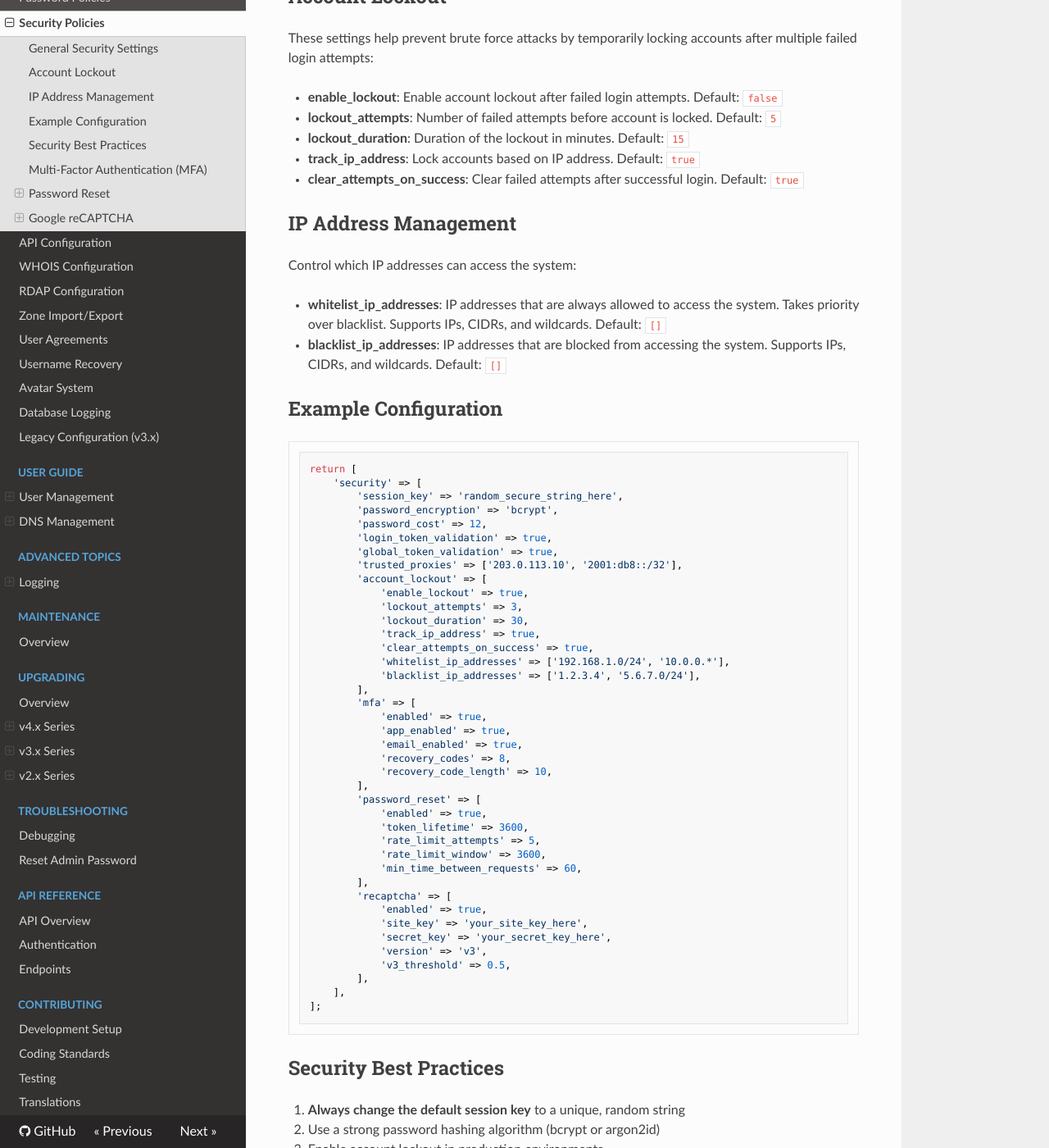
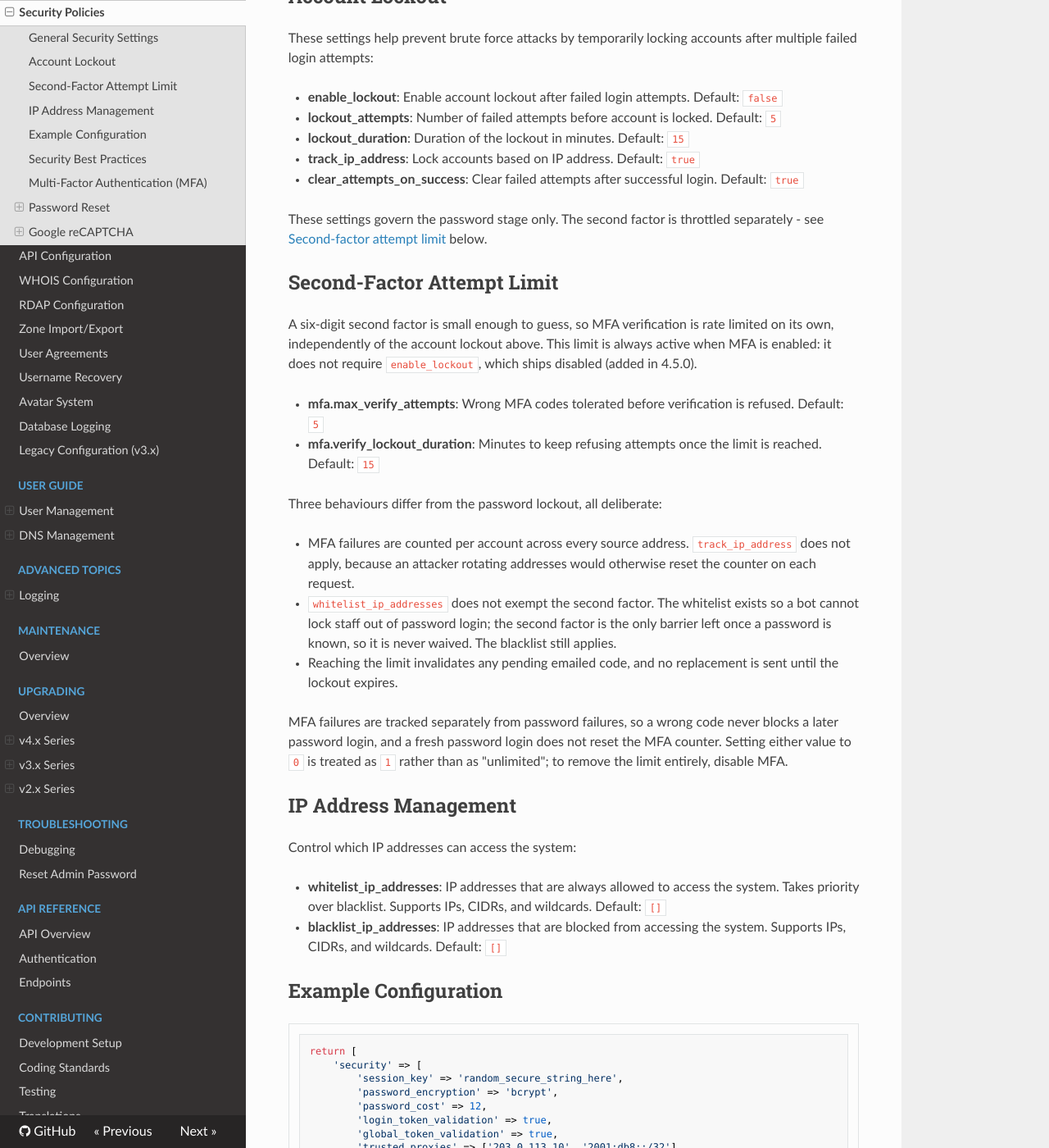
Before and after one commit to poweradmin/poweradmin-docs, an MkDocs documentation site: the page built from docs/configuration/security-policies.md, in a window 1280 px wide and 1400 px high, scrolled down 665 px. Shown: the whole window at 82% size. Built offline with MkDocs 1.6.1, drawn with Linux system fonts in a browser that asks for light colours; nearby versions of some CDN libraries; some of the changed text lies outside the part shown.

Commit message:
docs(security): document the second-factor attempt limit and its two new settings

```diff
--- a/docs/configuration/security-policies.md
+++ b/docs/configuration/security-policies.md
@@ -20,6 +20,23 @@ These settings help prevent brute force attacks by temporarily locking accounts
 - **lockout_duration**: Duration of the lockout in minutes. Default: `15`
 - **track_ip_address**: Lock accounts based on IP address. Default: `true`
 - **clear_attempts_on_success**: Clear failed attempts after successful login. Default: `true`
+
+These settings govern the password stage only. The second factor is throttled separately - see [Second-factor attempt limit](#second-factor-attempt-limit) below.
+
+## Second-Factor Attempt Limit
+
+A six-digit second factor is small enough to guess, so MFA verification is rate limited on its own, independently of the account lockout above. This limit is always active when MFA is enabled: it does not require `enable_lockout`, which ships disabled (added in 4.5.0).
+
+- **mfa.max_verify_attempts**: Wrong MFA codes tolerated before verification is refused. Default: `5`
+- **mfa.verify_lockout_duration**: Minutes to keep refusing attempts once the limit is reached. Default: `15`
+
+Three behaviours differ from the password lockout, all deliberate:
+
+- MFA failures are counted per account across every source address. `track_ip_address` does not apply, because an attacker rotating addresses would otherwise reset the counter on each request.
+- `whitelist_ip_addresses` does not exempt the second factor. The whitelist exists so a bot cannot lock staff out of password login; the second factor is the only barrier left once a password is known, so it is never waived. The blacklist still applies.
+- Reaching the limit invalidates any pending emailed code, and no replacement is sent until the lockout expires.
+
+MFA failures are tracked separately from password failures, so a wrong code never blocks a later password login, and a fresh password login does not reset the MFA counter. Setting either value to `0` is treated as `1` rather than as "unlimited"; to remove the limit entirely, disable MFA.
 
 ## IP Address Management
 
@@ -54,6 +71,8 @@ return [
             'email_enabled' => true,
             'recovery_codes' => 8,
             'recovery_code_length' => 10,
+            'max_verify_attempts' => 5,
+            'verify_lockout_duration' => 15,
         ],
         'password_reset' => [
             'enabled' => true,
```
Also changed, not shown: docs/advanced/fail2ban.md (+2 -0 lines), docs/upgrading/v4.5.0.md (+2 -1 lines), docs/user-guide/mfa.md (+12 -0 lines).
